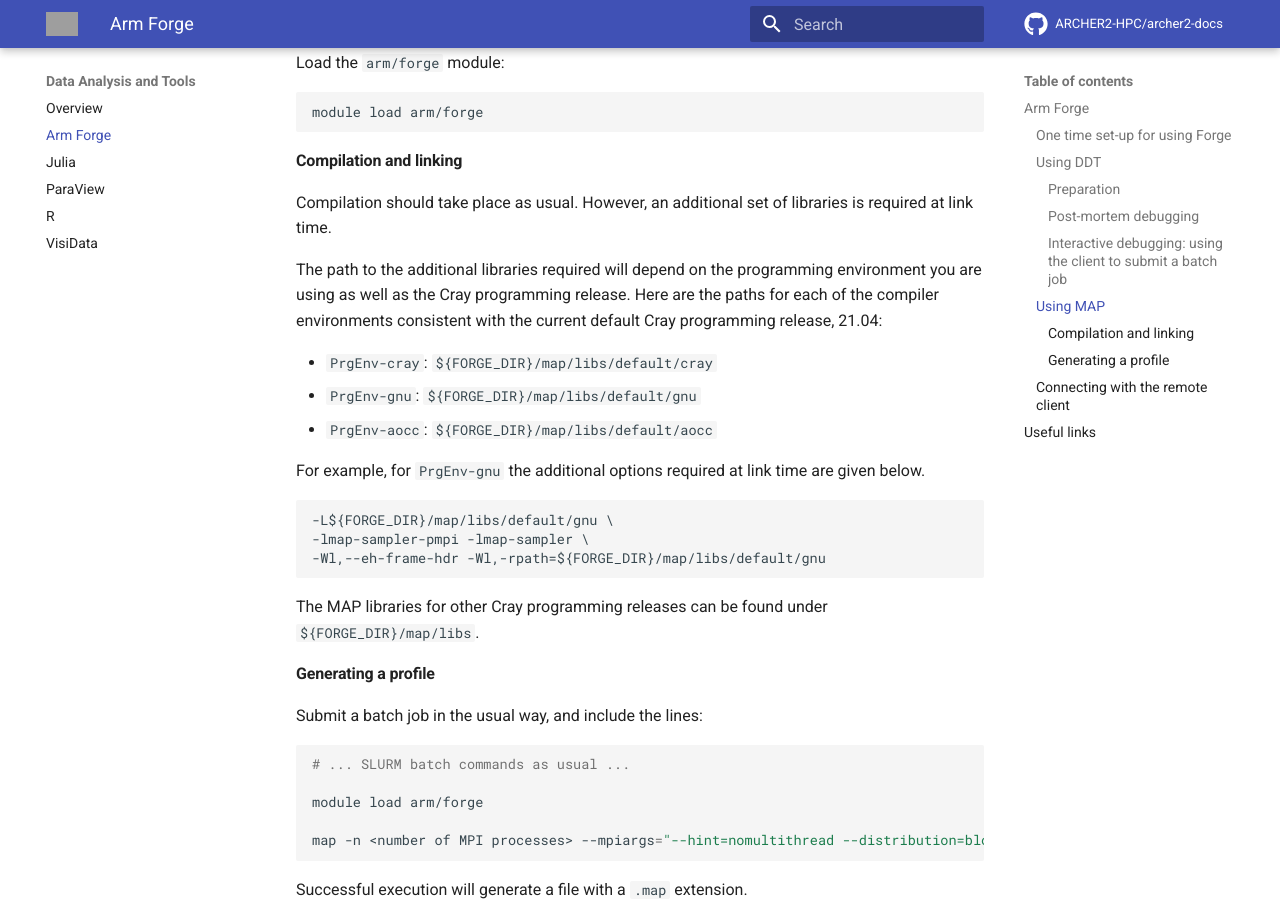
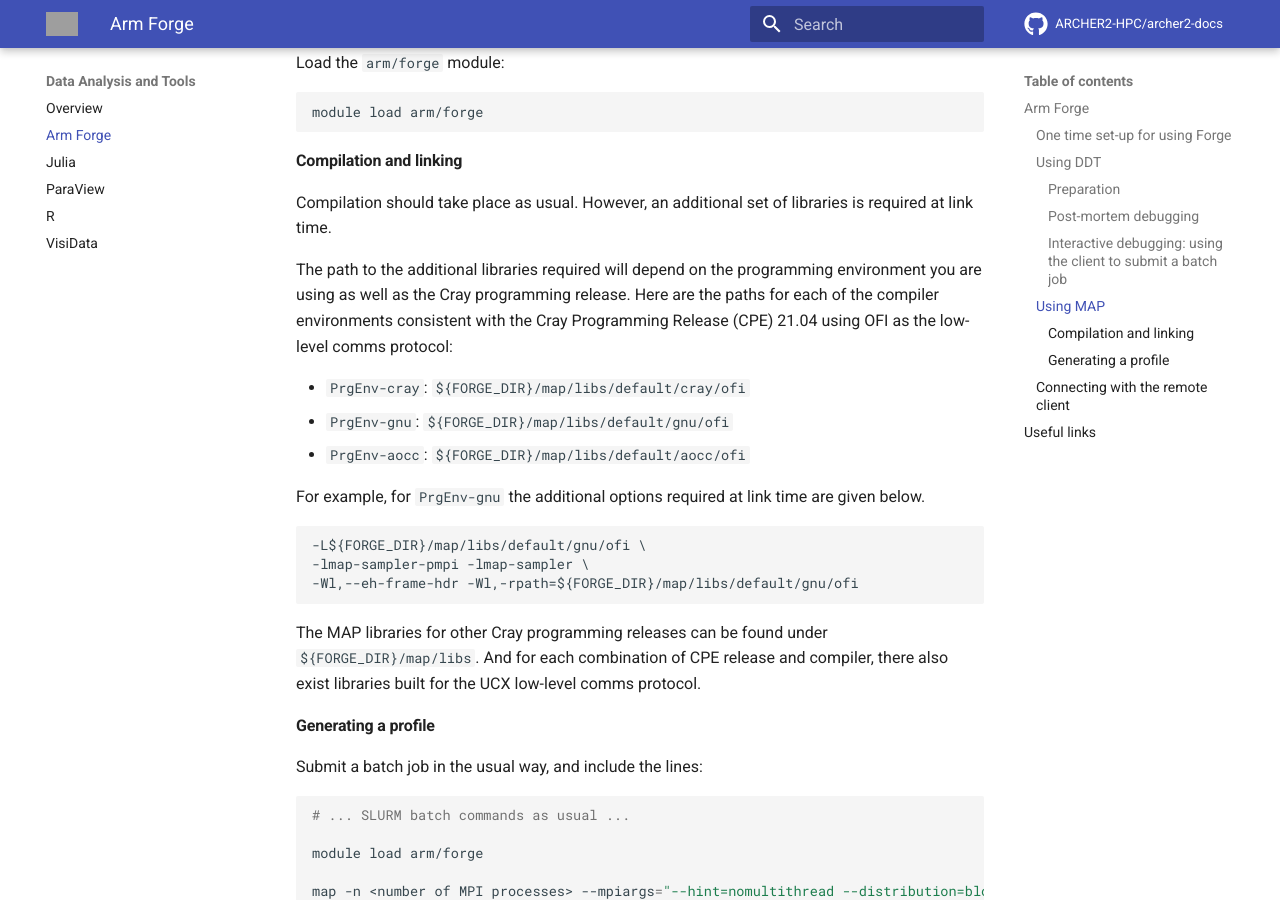
Before and after one commit to ARCHER2-HPC/archer2-docs, an MkDocs documentation site: the page built from docs/data-tools/arm-forge.md, in a window 1280 px wide and 900 px high, scrolled down 4146 px. Built offline with MkDocs 1.6.1 and Material for MkDocs 9.7.7, drawn with Linux system fonts in a browser that asks for light colours; comment, search, counter and statistics services are not loaded; grey boxes are pictures that could not be loaded.

Commit message:
Arm Forge MAP libraries have been built for OFI and UCX comms.

````diff
--- a/docs/data-tools/arm-forge.md
+++ b/docs/data-tools/arm-forge.md
@@ -182,23 +182,24 @@
 
 The path to the additional libraries required will depend on the programming
 environment you are using as well as the Cray programming release. Here are
-the paths for each of the compiler environments consistent with the current
-default Cray programming release, 21.04:
+the paths for each of the compiler environments consistent with the
+Cray Programming Release (CPE) 21.04 using OFI as the low-level comms protocol:
 
-- `PrgEnv-cray`: `${FORGE_DIR}/map/libs/default/cray`
-- `PrgEnv-gnu`: `${FORGE_DIR}/map/libs/default/gnu`
-- `PrgEnv-aocc`: `${FORGE_DIR}/map/libs/default/aocc`
+- `PrgEnv-cray`: `${FORGE_DIR}/map/libs/default/cray/ofi`
+- `PrgEnv-gnu`: `${FORGE_DIR}/map/libs/default/gnu/ofi`
+- `PrgEnv-aocc`: `${FORGE_DIR}/map/libs/default/aocc/ofi`
 
 For example, for `PrgEnv-gnu` the additional options required at link time
 are given below.
 ```
--L${FORGE_DIR}/map/libs/default/gnu \
+-L${FORGE_DIR}/map/libs/default/gnu/ofi \
 -lmap-sampler-pmpi -lmap-sampler \
--Wl,--eh-frame-hdr -Wl,-rpath=${FORGE_DIR}/map/libs/default/gnu
+-Wl,--eh-frame-hdr -Wl,-rpath=${FORGE_DIR}/map/libs/default/gnu/ofi
 ```
 
 The MAP libraries for other Cray programming releases can be found under
-`${FORGE_DIR}/map/libs`.
+`${FORGE_DIR}/map/libs`. And for each combination of CPE release and compiler,
+there also exist libraries built for the UCX low-level comms protocol.
 
 #### Generating a profile
 
````
